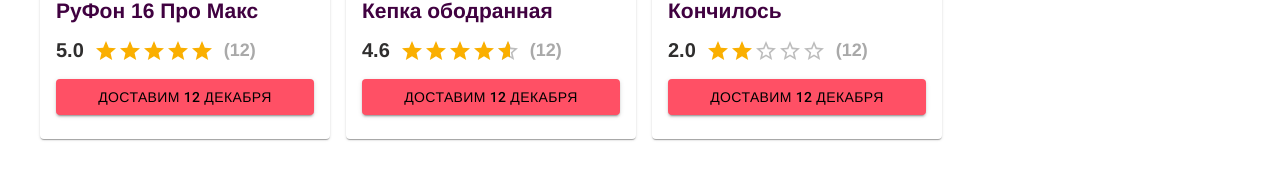
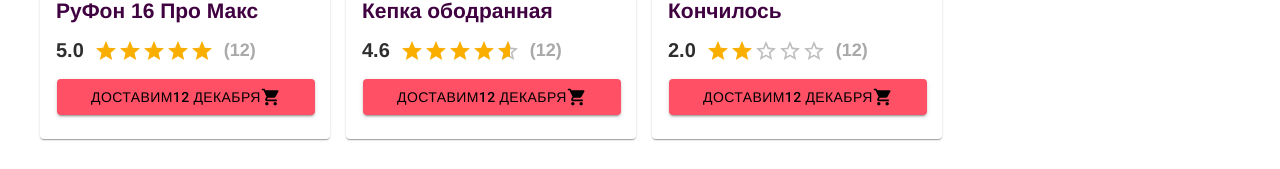
Before and after one commit to vldstkn/hakaton, a React (Vite) app in the folder Frontend/: page /favorites in a window 1280 px wide. Shown: the part 584-753 px from the top of the page. Built offline with nearby package versions, Linux system fonts and the light colour scheme; a web font is replaced by a local one.

Commit message:
FavoritePage
Со страницы избранного теперь тоже перекидывает на вб

```diff
--- a/Frontend/src/pages/favoritesPr-page/FavoritesPage.tsx
+++ b/Frontend/src/pages/favoritesPr-page/FavoritesPage.tsx
@@ -2,21 +2,21 @@ import { Card, CardContent, Rating, Button, Checkbox, Box } from '@mui/material'
 import { NavLink } from 'react-router-dom';
 import './FavoritesPage.css'
 import { useState } from 'react';
-import { Favorite, FavoriteBorder } from '@mui/icons-material';
+import { Favorite, FavoriteBorder, ShoppingCart } from '@mui/icons-material';
 
 export default function FavoritesPage() {
     const [rec1, set1] = useState(true)
     const productsrec = [
-        {productId: 1, productName: 'РуФон 16 Про Макс', stars: 5.0, price: `16500`,reviews: '12', date: '12 Декабря' },
-        {productId: 2, productName: 'Кепка ободранная', stars: 4.6, price: '900',reviews: '12',date: '12 Декабря' },
-        {productId: 3, productName: 'Кончилось', stars: 2.0, price: '4444',reviews: '12',date: '12 Декабря' },
+      {productId: 1, productName: 'РуФон 16 Про Макс', stars: 5.0, price: `16500`,reviews: '12', date: '12 Декабря' ,description: 'Функциональный аэрогриль КТ-2250 может использоваться как аэрогриль, аэрофритюрница, а также как духовка. Позволяет готовить несколько блюд одновременно с', src:'https://www.wildberries.ru/catalog/260849114/detail.aspx' },
+      {productId: 2, productName: 'Кепка ободранная', stars: 4.6, price: '900',reviews: '12',date: '12 Декабря',description: 'Функциональный аэрогриль КТ-2250 может использоваться как аэрогриль, аэрофритюрница, а также как духовка. Позволяет готовить несколько блюд одновременно с', src:'https://www.wildberries.ru/catalog/260849114/detail.aspx' },
+      {productId: 3, productName: 'Кончилось', stars: 2.0, price: '4444',reviews: '12',date: '12 Декабря',description: 'Функциональный аэрогриль КТ-2250 может использоваться как аэрогриль, аэрофритюрница, а также как духовка. Позволяет готовить несколько блюд одновременно с', src:'https://www.wildberries.ru/catalog/260849114/detail.aspx' },
 
-      ]
-      const productsrand = [
-        {productId: 4, productName: 'name 4', stars: 2, price: '1234',reviews: '12',date: '12 Декабря' },
-        {productId: 5, productName: 'name 5', stars: 3, price: '9999',reviews: '12',date: '12 Декабря' },
+    ]
+    const productsrand = [
+      {productId: 4, productName: 'name 4', stars: 2, price: '1234',reviews: '12',date: '12 Декабря',description: 'Функциональный аэрогриль КТ-2250 может использоваться как аэрогриль, аэрофритюрница, а также как духовка. Позволяет готовить несколько блюд одновременно с', src:'https://www.wildberries.ru/catalog/260849114/detail.aspx' },
+      {productId: 5, productName: 'name 5', stars: 3, price: '9999',reviews: '12',date: '12 Декабря',description: 'Функциональный аэрогриль КТ-2250 может использоваться как аэрогриль, аэрофритюрница, а также как духовка. Позволяет готовить несколько блюд одновременно с', src:'https://www.wildberries.ru/catalog/260849114/detail.aspx' },
 
-      ]
+    ]
       const products = rec1? productsrec : productsrand;
     return (
         <>
@@ -60,14 +60,17 @@ export default function FavoritesPage() {
               <Rating defaultValue={product.stars} precision={0.1} readOnly/>
               <h2 className='reviews'>({product.reviews})</h2>
               </div>
+              </NavLink>
               <Button className="buttonbuy"
-            variant="contained"
-            >
-            Доставим {product.date}
+              target="_blank"
+              href = {product.src}
+              variant="contained"
+              endIcon={<ShoppingCart/>}
+              >
+              Доставим{product.date}
               </Button>
-              </NavLink>
+
              </CardContent>
-
               </Card>
 
           )}
```
